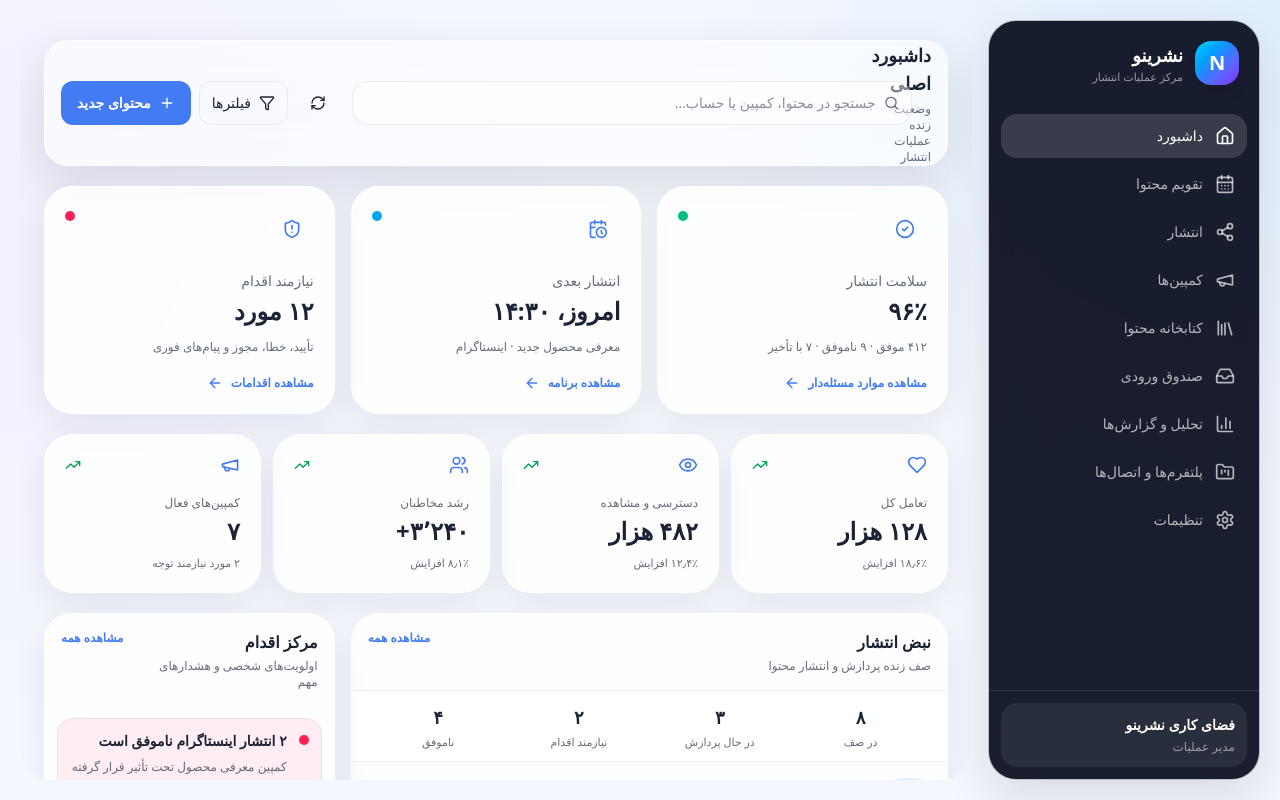
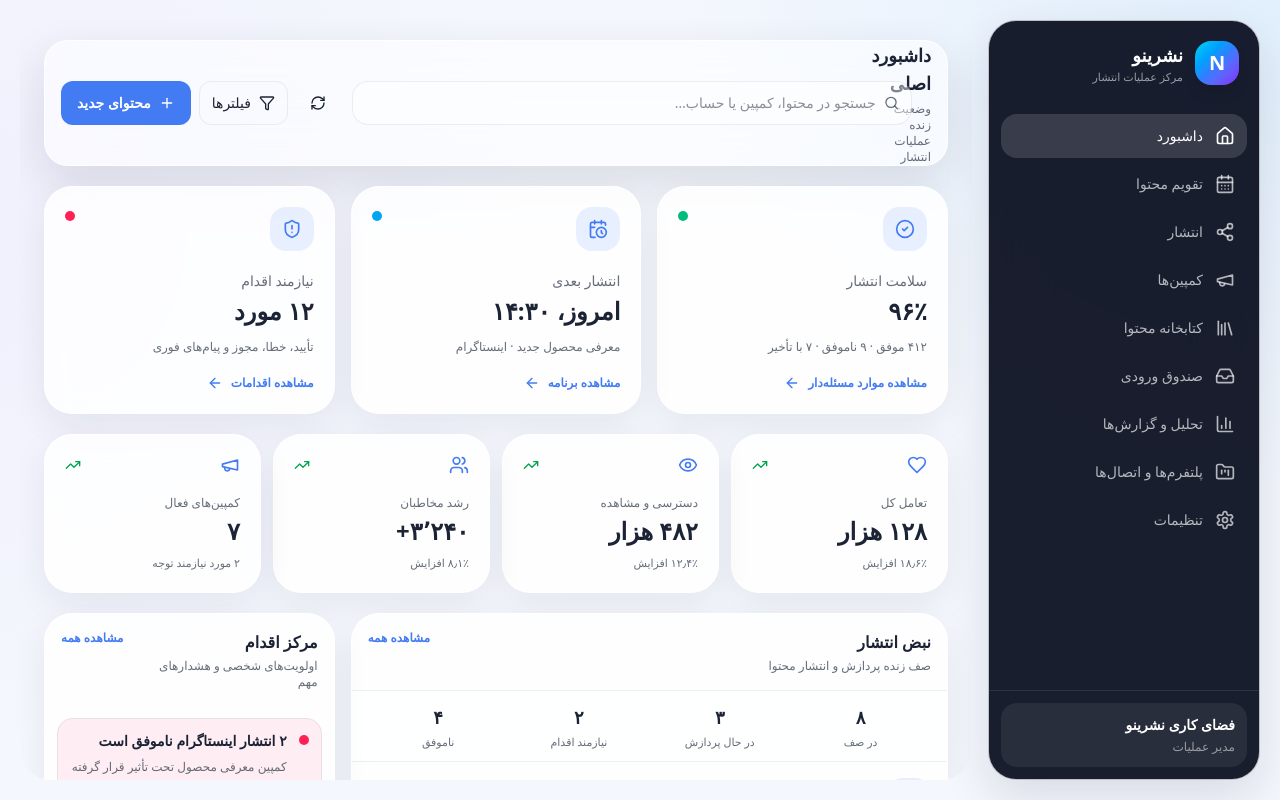
Before and after one commit to reza96ah-ship-it/publish-new, a Next.js app: page / in a window 1280 px wide. Built offline with nearby package versions, Linux system fonts and the light colour scheme.

Commit message:
fix: complete semantic theme tokens used by restored features

```diff
--- a/app/globals.css
+++ b/app/globals.css
@@ -7,10 +7,14 @@
   --color-canvas: var(--n-canvas);
   --color-ink-primary: var(--n-text-primary);
   --color-ink-secondary: var(--n-text-secondary);
+  --color-ink-tertiary: var(--n-text-tertiary);
   --color-accent: var(--n-accent);
+  --color-accent-hover: var(--n-accent-hover);
+  --color-accent-soft: var(--n-accent-soft);
   --color-success: var(--n-success);
   --color-warning: var(--n-warning);
   --color-danger: var(--n-danger);
+  --color-info: var(--n-info);
   --radius-panel: 1.75rem;
   --radius-control: 1rem;
 }
@@ -20,15 +24,21 @@
   --n-canvas: oklch(0.976 0.008 255);
   --n-text-primary: rgb(15 23 42 / 0.95);
   --n-text-secondary: rgb(30 41 59 / 0.68);
+  --n-text-tertiary: rgb(51 65 85 / 0.48);
   --n-accent: oklch(0.61 0.19 263);
+  --n-accent-hover: oklch(0.56 0.20 263);
+  --n-accent-soft: oklch(0.72 0.14 263 / 0.16);
   --n-success: oklch(0.62 0.17 153);
   --n-warning: oklch(0.72 0.16 76);
   --n-danger: oklch(0.61 0.22 27);
+  --n-info: oklch(0.64 0.16 240);
   --n-panel-bg: rgb(255 255 255 / 0.86);
   --n-panel-border: rgb(255 255 255 / 0.82);
   --n-panel-divider: rgb(30 41 59 / 0.08);
   --n-control-bg: rgb(255 255 255 / 0.56);
   --n-control-border: rgb(255 255 255 / 0.72);
+  --n-hover: rgb(255 255 255 / 0.60);
+  --n-selected: oklch(0.72 0.13 250 / 0.18);
   --n-shadow-panel: 0 12px 36px rgb(15 23 42 / 0.07);
   --n-shadow-floating: 0 18px 48px rgb(15 23 42 / 0.12);
 }
@@ -38,15 +48,21 @@
   --n-canvas: oklch(0.155 0.022 258);
   --n-text-primary: rgb(248 250 252 / 0.96);
   --n-text-secondary: rgb(226 232 240 / 0.72);
+  --n-text-tertiary: rgb(203 213 225 / 0.50);
   --n-accent: oklch(0.72 0.15 259);
+  --n-accent-hover: oklch(0.76 0.14 259);
+  --n-accent-soft: oklch(0.63 0.15 250 / 0.22);
   --n-success: oklch(0.72 0.16 151);
   --n-warning: oklch(0.79 0.15 78);
-  --n-danger: oklch(0.7 0.2 25);
+  --n-danger: oklch(0.70 0.20 25);
+  --n-info: oklch(0.73 0.14 235);
   --n-panel-bg: rgb(22 29 43 / 0.88);
-  --n-panel-border: rgb(255 255 255 / 0.1);
+  --n-panel-border: rgb(255 255 255 / 0.10);
   --n-panel-divider: rgb(255 255 255 / 0.075);
   --n-control-bg: rgb(28 36 53 / 0.62);
   --n-control-border: rgb(255 255 255 / 0.13);
+  --n-hover: rgb(255 255 255 / 0.065);
+  --n-selected: oklch(0.62 0.16 250 / 0.23);
 }
 
 @layer base {
```
